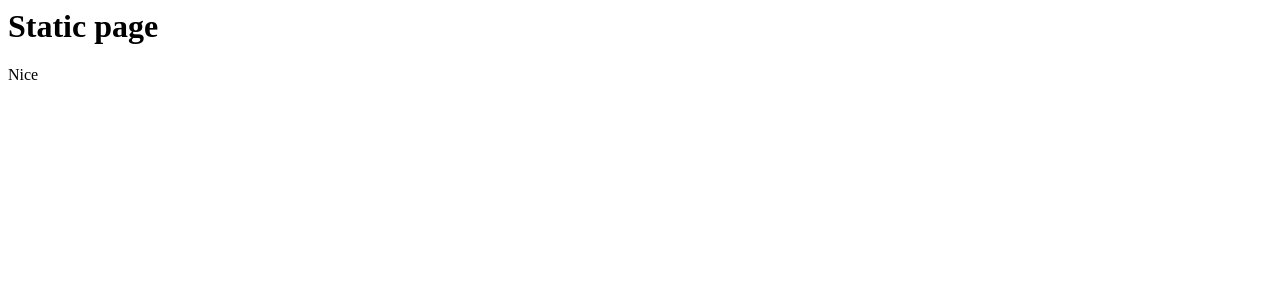
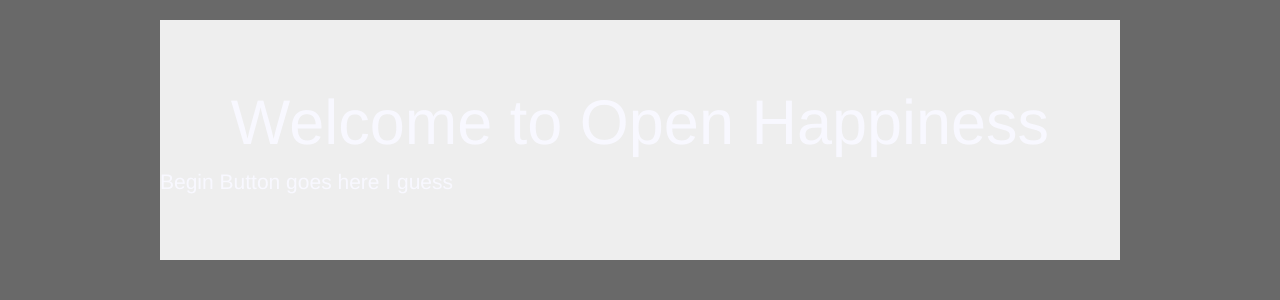
Before and after one commit to gideonb234/openhappiness, a Django app: page / in a window 1280 px wide. Shown: the top 300 px of the page. Run offline with Django 3.2, Linux system fonts and the light colour scheme; some libraries are stand-ins or nearby versions.

Commit message:
ui begin++

```diff
--- a/datatwitter/views.py
+++ b/datatwitter/views.py
@@ -13,7 +13,7 @@ from .models import Files
 
 def index(request):
     # return "hello world"
-    return render(request, './static/index.html')
+    return render(request, 'datatwitter/index.html')
 
 
 def poc(request):
--- /dev/null
+++ b/templates/datatwitter/index.html
@@ -0,0 +1,24 @@
+<!DOCTYPE html>
+<html lang="en">
+<head>
+    <meta charset="UTF-8">
+    <title>Open Happiness</title>
+    <link rel="stylesheet" href="../static/bootstrap/css/bootstrap.min.css">
+    <link rel="stylesheet" href="../static/bootstrap/css/bootstrap-theme.min.css">
+    <link rel="stylesheet" href="../static/css/base.css">
+</head>
+{# seperate header and footer soon#}
+<body>
+    <div class="header">
+
+    </div>
+    <div class="jumbotron" id="title">
+        <h1>Welcome to Open Happiness</h1>
+        <p>Begin Button goes here I guess</p>
+    </div>
+    <div class="footer">
+
+    </div>
+    <script src="../static/bootstrap/js/bootstrap.js"></script>
+</body>
+</html>
--- a/templates/static/css/base.css
+++ b/templates/static/css/base.css
@@ -1,5 +1,12 @@
 body {
-  color: aliceblue;
-  background-color: blue; }
+  background: dimgrey;
+  color: ghostwhite;
+  width: 960px;
+  margin-left: auto;
+  margin-right: auto;
+  padding-top: 20px; }
+
+h1 {
+  text-align: center; }
 
 /*# sourceMappingURL=base.css.map */
--- a/templates/static/css/base.sass
+++ b/templates/static/css/base.sass
@@ -1,2 +1,10 @@
 body
-  color: aliceblue
+    background: dimgrey
+    color: ghostwhite
+    width: 960px
+    margin-left: auto
+    margin-right: auto
+    padding-top: 20px
+
+h1
+    text-align: center
--- a/templates/static/index.html
+++ /dev/null
@@ -1,7 +0,0 @@
-{% load staticfiles %}
-<body>
-    <h1>Static page</h1>
-    <p id="nice">Nice</p>
-    <script src="bootstrap/js/bootstrap.min.js"></script>
-</body>
-</html>
```
Also changed, not shown: 1 other file.
